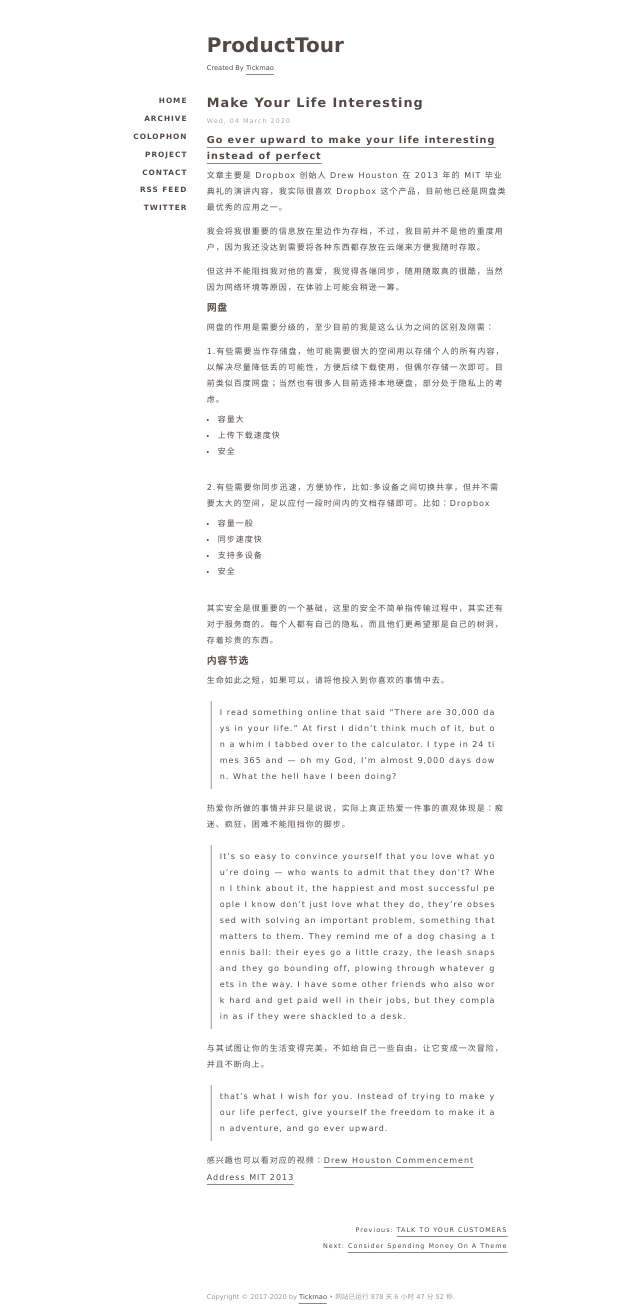
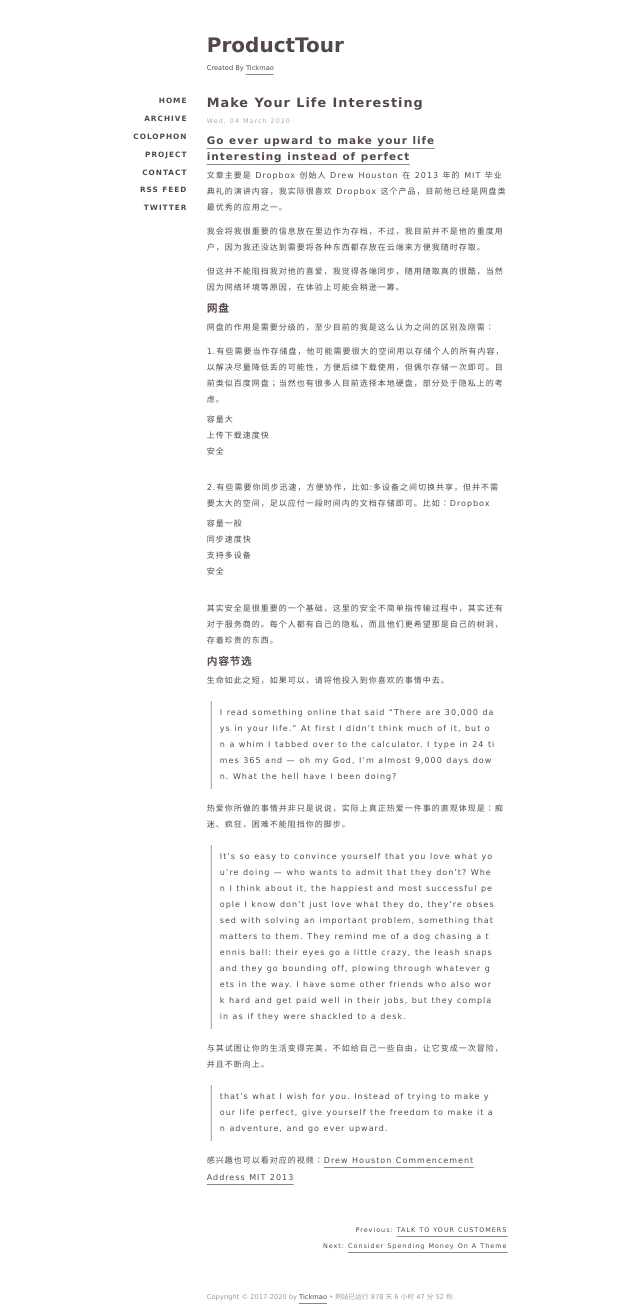
Before and after one commit to tickmao/ProductTour, a Jekyll site: the page built from _posts/2020-03-04-MakeYourLifeInteresting.md, in a window 1280 px wide. Shown: the whole page, without its empty margins (313-953 px from the left). Built offline with Jekyll 4.4.1, drawn with Linux system fonts in a browser that asks for light colours; comment, search, counter and statistics services are not loaded.

Commit message:
update css

```diff
--- a/css/style.css
+++ b/css/style.css
@@ -7,7 +7,7 @@
     html {
         /* iPhone6的375px尺寸作为16px基准，414px正好18px大小, 600 20px */
         font-size: calc(100% + 2 * (100vw - 375px) / 39);
-        font-size: calc(10px + 2 * (100vw - 375px) / 39);
+        font-size: calc(5px + 2 * (100vw - 375px) / 39);
     }
 }
 
@@ -15,7 +15,7 @@
     html {
         /* 414px-1000px每100像素宽字体增加1px(18px-22px) */
         font-size: calc(112.5% + 4 * (100vw - 414px) / 586);
-        font-size: calc(10px + 4 * (100vw - 414px) / 586);
+        font-size: calc(5px + 4 * (100vw - 414px) / 586);
     }
 }
 
@@ -23,7 +23,7 @@
     html {
         /* 600px-1000px每100像素宽字体增加1px(20px-24px) */
         font-size: calc(125% + 4 * (100vw - 600px) / 400);
-        font-size: calc(10px + 4 * (100vw - 600px) / 400);
+        font-size: calc(5px + 4 * (100vw - 600px) / 400);
     }
 }
 
@@ -109,23 +109,25 @@
 
 hr {
     margin: 0.7em 0;
-    /* border-top: 1px dashed #d0d0d0; */
     border-bottom: 1px dashed #888;
 }
 
 p {
     padding: .5em 0;
-    /* display: inline-block; */
 }
 
-li {
+h1,
+h2,
+h3,
+h4,
+h5,
+ul,
+ol,
+li,
+blockquote {
+    list-style: none;
     padding: 0;
     margin: 0;
-}
-
-ol,
-ul {
-    list-style-position: inside;
 }
 
 ol ul,
@@ -133,6 +135,7 @@
 ul ul,
 ol ol {
     margin-left: 2em;
+    list-style: none;
 }
 
 pre code {
@@ -170,12 +173,13 @@
 }
 
 blockquote {
-    display: block;
-    text-align: justify;
+    /* display: block; */
+    /* text-align: justify; */
     border-left: 1px solid #999;
     /* border-radius: 5px; */
     word-wrap: break-word;
     word-break: break-all;
+    margin: 2em;
 }
 
 blockquote {
@@ -192,6 +196,7 @@
 
 .highlight {
     border-radius: 5px;
+    margin: 1rem 0;
 }
 
 #container {
@@ -211,12 +216,22 @@
     font-size: 1.2em;
     line-height: 2em;
     letter-spacing: 1px;
-    /* word-wrap:break-word;
-    word-break:break-all; */
 }
 
-.content h1 {
-    padding: .5em 0;
+.content ul {
+    margin-left: 16px;
+}
+
+.content ol {
+    margin-left: 23px;
+}
+
+.content ul li {
+    list-style: disc;
+}
+
+.content ol li {
+    list-style: decimal;
 }
 
 .content img {
@@ -229,13 +244,21 @@
     box-shadow: var(--shadow);
 }
 
+.player {
+    box-shadow: none !important;
+}
+
+.post ul li {
+    list-style: none;
+    margin-left: -16px;
+}
+
 .listing-item,
 .listing-seperator {
     list-style-type: none;
 }
 
 .listing-item a {
-    /* padding-right: .8em; */
     letter-spacing: 1px;
     text-decoration: none;
     border-style: none;
@@ -249,7 +272,6 @@
 }
 
 .listing-seperator {
-    /* font-weight: bold; */
     text-transform: uppercase;
     margin: 3em 0 .5em;
     letter-spacing: 1px;
@@ -262,40 +284,26 @@
 }
 
 .pageNav {
-    /* font-weight: bold; */
     margin-top: 4em;
     font-size: .8em;
     list-style: none;
 }
 
-.pageNav .pagePre {
-    /* font-weight: bold; */
+/* .pageNav .pagePre {
     font-size: 1em;
-    /* color: #534847; */
 }
 
 .pageNav .pageNext {
-    /* font-weight: bold; */
     font-size: 1em;
-    /* color: #534847; */
-}
-
-/* header {
-    padding: 4em 0;
-    color: #534847;
-    border-bottom: 1px solid #cccccc;
 } */
 
 .nav {
-    /* font-family: Verdana, "Source sans pro", sans-serif; */
     font-size: 1.1em;
     text-transform: uppercase;
     float: left;
     margin-left: -10em;
-    /* width: 9em; */
     text-align: right;
     margin-top: 2.4em;
-    /* padding: .74em 0; */
 }
 
 .nav a {
@@ -305,7 +313,6 @@
     text-align: right;
     text-decoration: none;
     border-style: none;
-    /* padding: 0 0.2em; */
 }
 
 .nav li {
@@ -352,27 +359,32 @@
 
 h1 {
     font-family: Verdana, "Cuprum", "Hiragino Sans GB", "Microsoft YaHei", sans-serif;
-    /* color: #534847; */
-    font-size: 1.6em;
+    font-size: 1.5em;
 }
 
 h2 {
     font-family: Verdana, "Cuprum", "Hiragino Sans GB", "Microsoft YaHei", sans-serif;
     font-size: 1.4em;
-    /* color: #534847; */
     margin-top: 0.5em;
 }
 
 h3 {
     font-family: Verdana, "Cuprum", "Hiragino Sans GB", "Microsoft YaHei", sans-serif;
-    font-size: 1.2em;
-    /* color: #534847; */
+    font-size: 1.3em;
 }
 
 h4 {
     font-family: Verdana, "Cuprum", "Hiragino Sans GB", "Microsoft YaHei", sans-serif;
+    font-size: 1.2em;
+}
+h5 {
+    font-family: Verdana, "Cuprum", "Hiragino Sans GB", "Microsoft YaHei", sans-serif;
+    font-size: 1.1em;
+}
+
+h6 {
+    font-family: Verdana, "Cuprum", "Hiragino Sans GB", "Microsoft YaHei", sans-serif;
     font-size: 1em;
-    /* color: #534847; */
 }
 
 footer {
@@ -423,23 +435,25 @@
     margin-bottom: 6em;
 }
 
-*::-webkit-scrollbar {
+body::-webkit-scrollbar {
+    display: none;
+}
+
+/* *::-webkit-scrollbar {
     width: 0.5em;
     height: 0.5em;
     background-color: #fff;
 }
 
 *::-webkit-scrollbar-thumb {
-    /* border-radius: 4px; */
     -webkit-box-shadow: inset 0 0 0.5em rgba(40, 43, 53, 0.5);
     background: rgba(0, 0, 0, 0.2);
 }
 
 *::-webkit-scrollbar-track {
     -webkit-box-shadow: inset 0 0 0.5em rgba(40, 43, 53, 0.5);
-    /* border-radius: 0px; */
     background: rgba(0, 0, 0, 0.2);
-}
+} */
 
 #wpfront-scroll-top-container {
     display: none;
@@ -447,3 +461,42 @@
     cursor: pointer;
     z-index: 999;
 }
+
+.content table {
+    min-width: 100%;
+    border-collapse: collapse;
+    border-spacing: 0;
+    border: 1px solid var(--main);
+    margin: 2rem 0;
+}
+
+.content tr {
+    border-bottom: 1px solid var(--main);
+    ;
+}
+
+.content th {
+    font-weight: bold;
+}
+
+.content th,
+.content td {
+    padding: 5px 10px;
+    text-align: left;
+}
+
+.content .table-container {
+    overflow: auto;
+    margin: 14px 0;
+    border: 1px solid var(--main);
+    ;
+}
+
+.content .table-container table {
+    margin: 0;
+    border: 0;
+}
+
+.content .table-container table tbody tr:last-child {
+    border-bottom: 0;
+}
```
